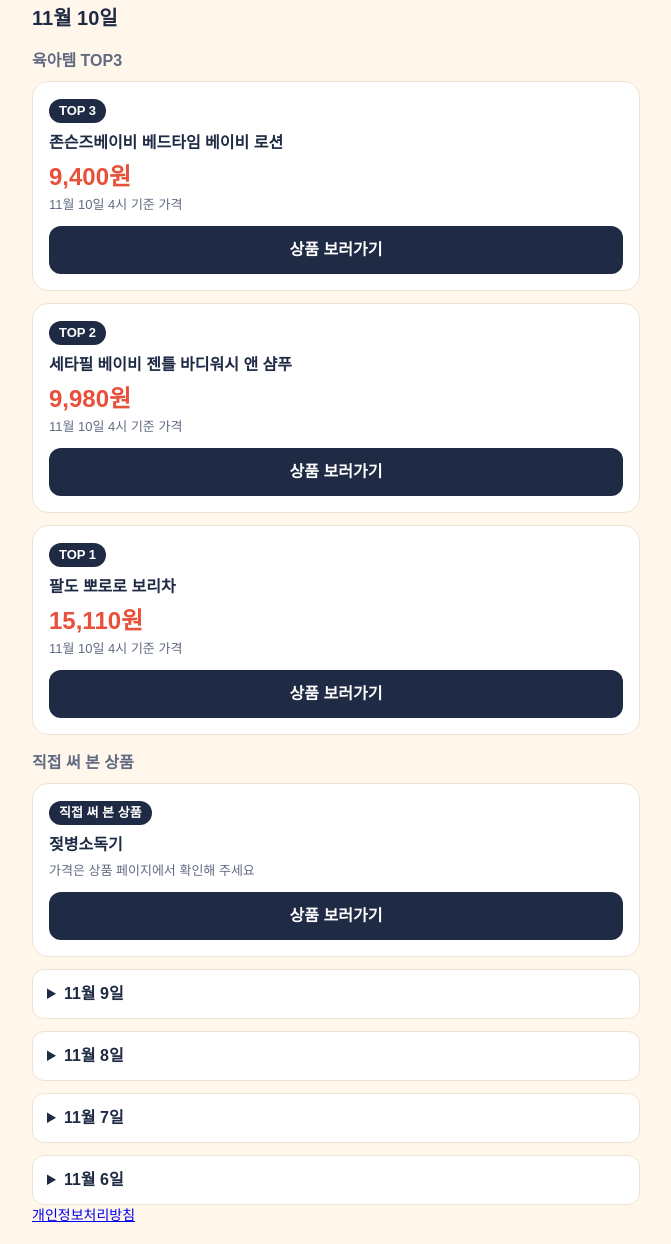
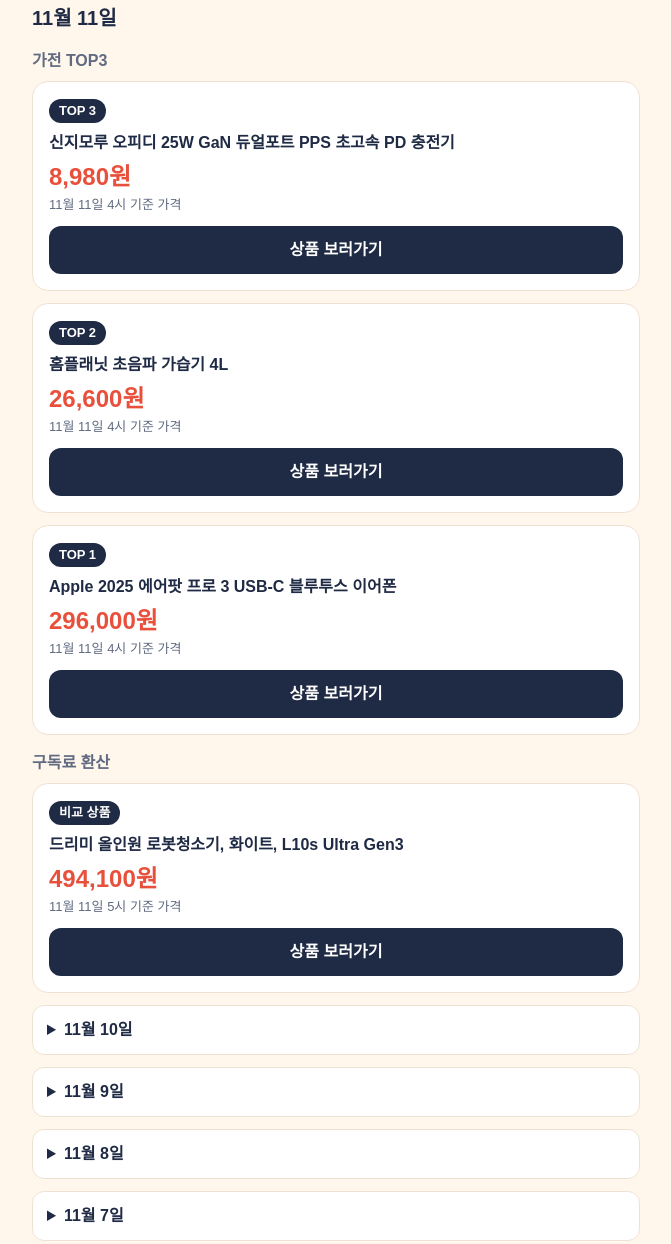
Before and after one commit to HyunsuJeon/jjinjjintem, a plain HTML site: page index.html in a window 1280 px wide. Shown: the part 195-1439 px from the top of the page, without its empty margins (304-975 px from the left). Drawn offline with Linux system fonts and the light colour scheme.

Commit message:
2026-11-11 페이지 갱신

```diff
--- a/index.html
+++ b/index.html
@@ -38,28 +38,59 @@ summary { padding:12px 14px; background:#fff; border:1px solid var(--line); bord
 <p class="disclosure">이 페이지는 쿠팡 파트너스 활동의 일환으로, 이에 따른 일정액의 수수료를 제공받습니다</p>
 <header><img src="logo.png" alt=""><h1>찐찐 오늘의 특가</h1></header>
 <p class="notice">가격과 재고는 수시로 바뀔 수 있습니다. 구매 전 상품 페이지에서 확인해 주세요.</p>
-<h2>11월 10일</h2>
+<h2>11월 11일</h2>
+<h3>가전 TOP3</h3>
+<article class="card">
+<span class="rank">TOP 3</span>
+<p class="name">신지모루 오피디 25W GaN 듀얼포트 PPS 초고속 PD 충전기</p>
+<p class="price">8,980원</p>
+<p class="time">11월 11일 4시 기준 가격</p>
+<a class="button" href="https://link.coupang.com/a/izFVD3DuZU" target="_blank" rel="sponsored nofollow noopener">상품 보러가기</a>
+</article>
+<article class="card">
+<span class="rank">TOP 2</span>
+<p class="name">홈플래닛 초음파 가습기 4L</p>
+<p class="price">26,600원</p>
+<p class="time">11월 11일 4시 기준 가격</p>
+<a class="button" href="https://link.coupang.com/a/izFVD7KZy0" target="_blank" rel="sponsored nofollow noopener">상품 보러가기</a>
+</article>
+<article class="card">
+<span class="rank">TOP 1</span>
+<p class="name">Apple 2025 에어팟 프로 3 USB-C 블루투스 이어폰</p>
+<p class="price">296,000원</p>
+<p class="time">11월 11일 4시 기준 가격</p>
+<a class="button" href="https://link.coupang.com/a/izFVEaXUjI" target="_blank" rel="sponsored nofollow noopener">상품 보러가기</a>
+</article>
+<h3>구독료 환산</h3>
+<article class="card">
+<span class="rank">비교 상품</span>
+<p class="name">드리미 올인원 로봇청소기, 화이트, L10s Ultra Gen3</p>
+<p class="price">494,100원</p>
+<p class="time">11월 11일 5시 기준 가격</p>
+<a class="button" href="https://link.coupang.com/a/izFVRSOVKS" target="_blank" rel="sponsored nofollow noopener">상품 보러가기</a>
+</article>
+<details><summary>11월 10일</summary>
 <h3>육아템 TOP3</h3>
 <article class="card">
 <span class="rank">TOP 3</span>
 <p class="name">존슨즈베이비 베드타임 베이비 로션</p>
 <p class="price">9,400원</p>
 <p class="time">11월 10일 4시 기준 가격</p>
-<a class="button" href="https://link.coupang.com/a/ix1asSNliC" target="_blank" rel="sponsored nofollow noopener">상품 보러가기</a>
+<a class="button" href="https://link.coupang.com/a/izFV5HJOnI" target="_blank" rel="sponsored nofollow noopener">상품 보러가기</a>
 </article>
 <article class="card">
 <span class="rank">TOP 2</span>
 <p class="name">세타필 베이비 젠틀 바디워시 앤 샴푸</p>
 <p class="price">9,980원</p>
 <p class="time">11월 10일 4시 기준 가격</p>
-<a class="button" href="https://link.coupang.com/a/ix1asWhRbo" target="_blank" rel="sponsored nofollow noopener">상품 보러가기</a>
+<a class="button" href="https://link.coupang.com/a/izFV5EEk0W" target="_blank" rel="sponsored nofollow noopener">상품 보러가기</a>
 </article>
 <article class="card">
 <span class="rank">TOP 1</span>
 <p class="name">팔도 뽀로로 보리차</p>
 <p class="price">15,110원</p>
 <p class="time">11월 10일 4시 기준 가격</p>
-<a class="button" href="https://link.coupang.com/a/ix1asZWwOi" target="_blank" rel="sponsored nofollow noopener">상품 보러가기</a>
+<a class="button" href="https://link.coupang.com/a/izFV5BI1oi" target="_blank" rel="sponsored nofollow noopener">상품 보러가기</a>
 </article>
 <h3>직접 써 본 상품</h3>
 <article class="card">
@@ -68,6 +99,7 @@ summary { padding:12px 14px; background:#fff; border:1px solid var(--line); bord
 <p class="time">가격은 상품 페이지에서 확인해 주세요</p>
 <a class="button" href="https://link.coupang.com/a/ivWAHbIOC4" target="_blank" rel="sponsored nofollow noopener">상품 보러가기</a>
 </article>
+</details>
 <details><summary>11월 9일</summary>
 <h3>가전 TOP3</h3>
 <article class="card">
```
